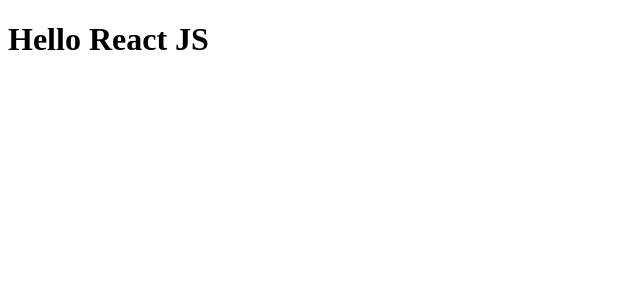
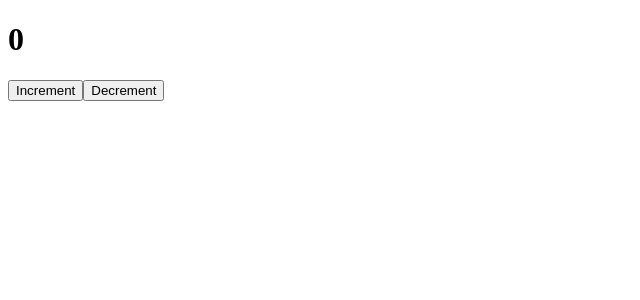
Before and after one commit to Almaz2607/react_js-2023, a React (Create React App) app: page / in a window 1280 px wide. Shown: the top 300 px of the page, without its empty margins (0-640 px from the left). Built offline with nearby package versions, Linux system fonts and the light colour scheme.

Commit message:
creating a functional component Counter

```diff
--- a/src/App.js
+++ b/src/App.js
@@ -1,7 +1,12 @@
+import { useState } from "react";
+import Counter from "./components/Counter";
+
 function App() {
+  const [value, setValue] = useState("Input text");
+
   return (
     <div className="App">
-      <h1>Hello React JS</h1>
+      <Counter />
     </div>
   );
 }
--- /dev/null
+++ b/src/components/Counter.jsx
@@ -0,0 +1,28 @@
+import { useState } from "react";
+
+const Counter = function () {
+  const [count, setCount] = useState(0);
+
+  function increment() {
+    setCount(count + 1);
+  }
+
+  function decrement() {
+    setCount(count - 1);
+  }
+
+  return (
+    <div>
+      <h1>{count}</h1>
+
+      <button type="text" onClick={increment}>
+        Increment
+      </button>
+      <button type="text" onClick={decrement}>
+        Decrement
+      </button>
+    </div>
+  );
+};
+
+export default Counter;
```
